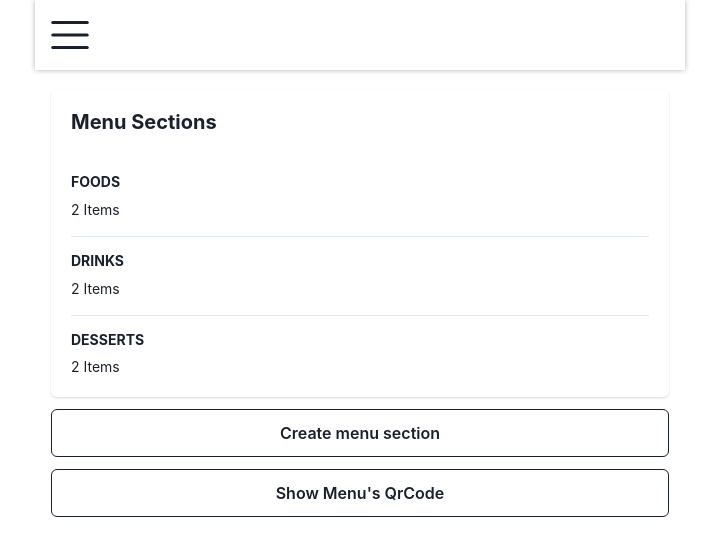
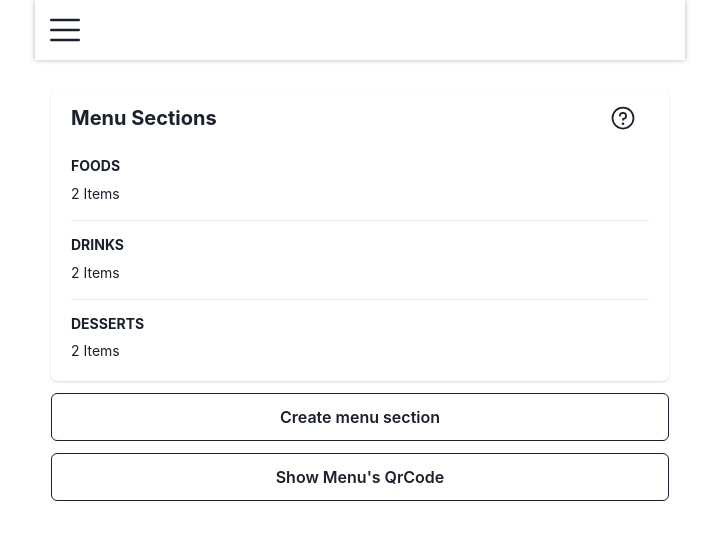
Before and after one commit to diebraga/MyRestaurant, a React (Create React App) app in the folder frontend/: page /account/menu in a window 1280 px wide. Shown: the top 556 px of the page, without its empty margins (280-999 px from the left). Built offline with nearby package versions, Linux system fonts and the light colour scheme.

Commit message:
added helperinfo

```diff
--- a/frontend/src/components/AdminHeader/AdminHeader.tsx
+++ b/frontend/src/components/AdminHeader/AdminHeader.tsx
@@ -35,7 +35,7 @@ const AdminHeader: React.FC = () => {
         boxShadow="0px 0px 5px 0px rgba(0, 0, 0, 0.3)"
         padding="2.5"
       >
-        <List size={50} onClick={onOpen} />
+        <List size={40} onClick={onOpen} />
       </Flex>
       <Drawer isOpen={isOpen} placement="left" onClose={onClose}>
         <DrawerOverlay />
--- /dev/null
+++ b/frontend/src/components/HelperInfo/HelperInfo.tsx
@@ -0,0 +1,41 @@
+import {
+  Button,
+  Flex,
+  Popover,
+  PopoverArrow,
+  PopoverBody,
+  PopoverContent,
+  PopoverTrigger,
+  Text,
+} from "@chakra-ui/react";
+import { Question } from "phosphor-react";
+import React from "react";
+
+type HelperInfoProps = {
+  title?: string;
+  content?: string;
+  size: "sm" | "md";
+};
+
+const HelperInfo: React.FC<HelperInfoProps> = ({ title, content, size }) => {
+  return (
+    <Popover>
+      <PopoverTrigger>
+        <Button variant="unstyled">
+          <Question size={size === "md" ? 28 : 24} />
+        </Button>
+      </PopoverTrigger>
+      <PopoverContent maxWidth="300px">
+        <PopoverArrow />
+        <PopoverBody>
+          <Text fontSize="sm">{title}</Text>
+          <Text fontSize="smaller" marginTop="0.5">
+            {content}
+          </Text>
+        </PopoverBody>
+      </PopoverContent>
+    </Popover>
+  );
+};
+
+export { HelperInfo };
--- a/frontend/src/pages/AccountMenu/components/MenuSections/MenuSections.tsx
+++ b/frontend/src/pages/AccountMenu/components/MenuSections/MenuSections.tsx
@@ -8,8 +8,10 @@ import {
   Text,
   Box,
   Link,
+  Flex,
 } from "@chakra-ui/react";
 import React from "react";
+import { HelperInfo } from "../../../../components/HelperInfo/HelperInfo";
 
 type MenuSectionsProps = {
   sections?: {
@@ -22,8 +24,15 @@ type MenuSectionsProps = {
 const MenuSections: React.FC<MenuSectionsProps> = ({ sections }) => {
   return (
     <Card width="100%" colorScheme="darkText">
-      <CardHeader>
-        <Heading size="md">Menu Sections</Heading>
+      <CardHeader paddingY={0} paddingTop={2}>
+        <Flex justify="space-between" alignItems="center">
+          <Heading size="md">Menu Sections</Heading>
+          <HelperInfo
+            title="Menu section"
+            content="Every sections with the items are going to be displayed in the Menu."
+            size="md"
+          />
+        </Flex>
       </CardHeader>
 
       <CardBody>
--- a/frontend/src/pages/AccountMenu/components/QrCode/QrCode.tsx
+++ b/frontend/src/pages/AccountMenu/components/QrCode/QrCode.tsx
@@ -1,12 +1,8 @@
 import React, { createRef } from "react";
 import QRCode from "react-qr-code";
 import * as htmlToImage from "html-to-image";
-import {
-  Flex,
-  Button,
-  Collapse,
-  useDisclosure,
-} from "@chakra-ui/react";
+import { Flex, Button, Collapse, useDisclosure } from "@chakra-ui/react";
+import { HelperInfo } from "../../../../components/HelperInfo/HelperInfo";
 
 export type QrCodeProps = {
   value: string;
@@ -66,9 +62,16 @@ const QrCode: React.FC<QrCodeProps> = ({ value, buttonTitle }) => {
             viewBox={`0 0 256 256`}
           />
         </Flex>
-        <Button variant="link" onClick={downloadScreenshot} color="blue.500">
-          Download QrCode
-        </Button>
+        <Flex justify="space-between">
+          <Button variant="link" onClick={downloadScreenshot} color="blue.500">
+            Download QrCode
+          </Button>
+          <HelperInfo
+            title="QrCode"
+            content="This QrCode redirects to your menu products Download and make it visible for your clients."
+            size="sm"
+          />
+        </Flex>
       </Collapse>
     </>
   );
```
